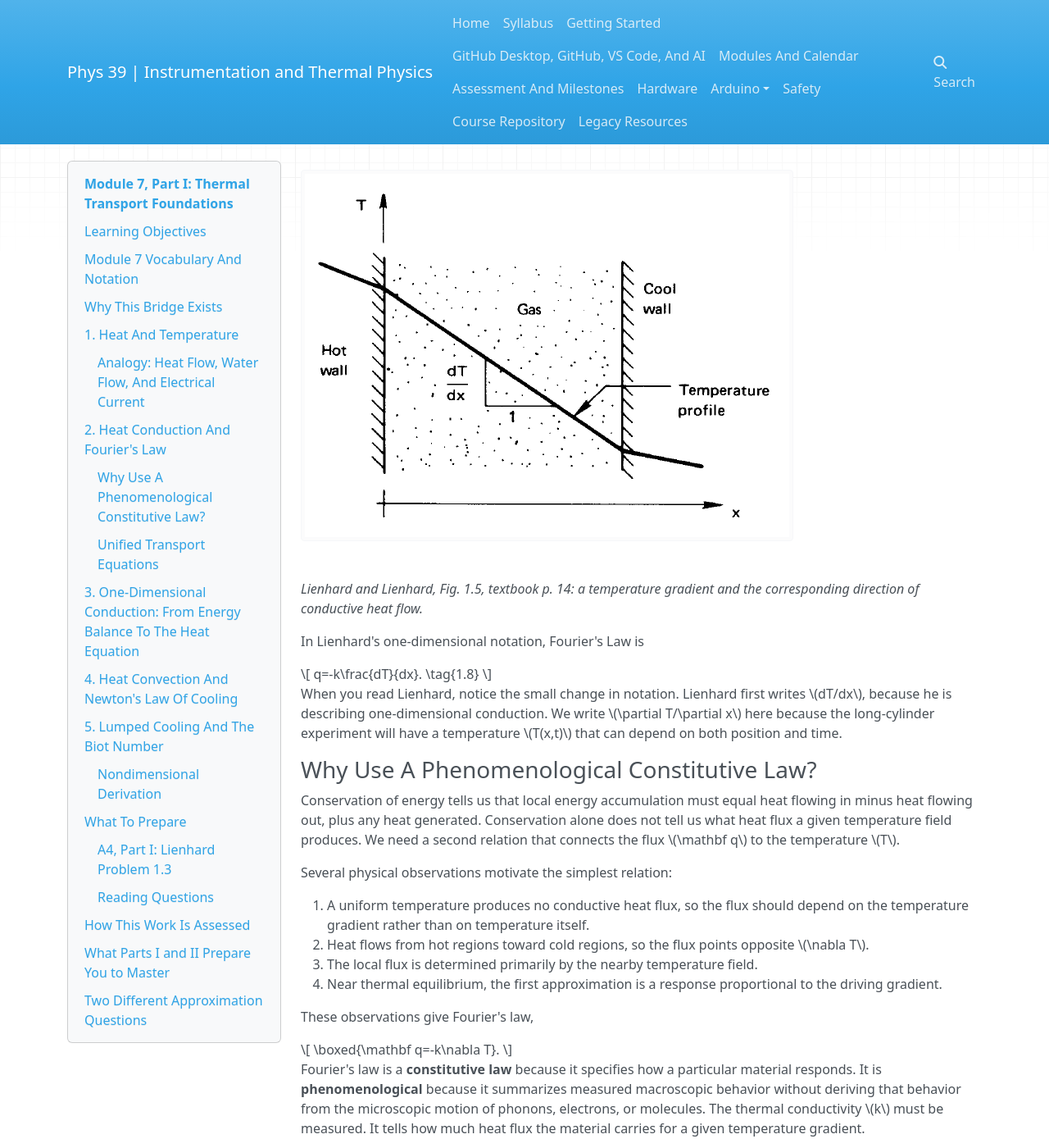
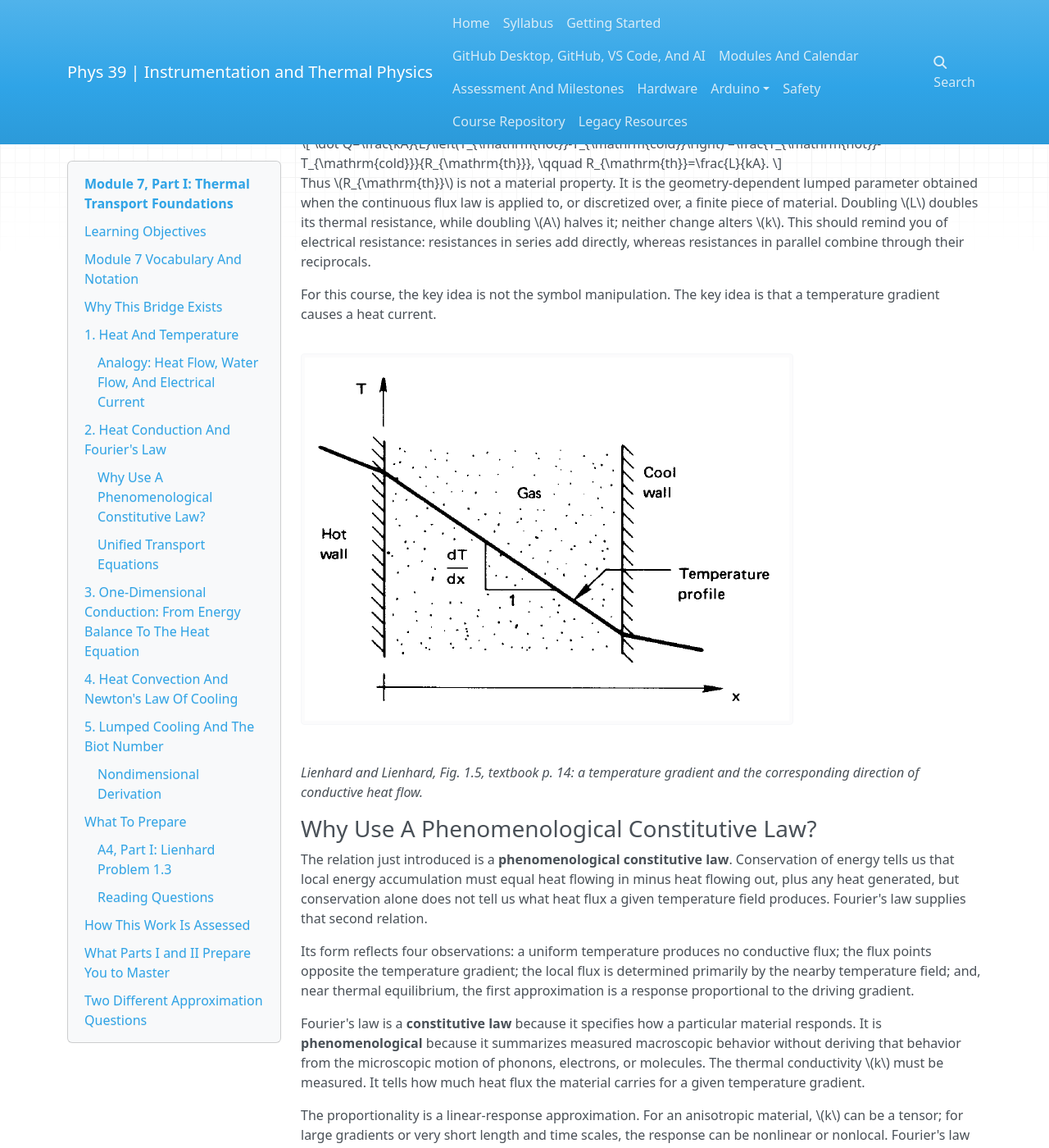
Before and after one commit to SethFraden/Phys39F26-course, an MkDocs documentation site: the page built from course/labs/theory-bridge-chapter-1/index.md, in a window 1280 px wide and 1400 px high, scrolled down 5453 px. Shown: the whole window at 82% size. Built offline with MkDocs 1.6.1, drawn with Linux system fonts in a browser that asks for light colours; a script that is not in the unit is left out; some of the changed text lies outside the part shown.

Commit message:
Tighten Module 7 Fourier law introduction

```diff
--- a/course/labs/theory-bridge-chapter-1/index.md
+++ b/course/labs/theory-bridge-chapter-1/index.md
@@ -234,16 +234,26 @@
 | Section 1.3, p. 13, line beginning "The direction of heat flow," through Eq. (1.9) | In one-dimensional steady conduction, Lienhard often rewrites the law with positive \(\Delta T\) and positive \(q\). |
 | Section 1.3, p. 13, line beginning "Notice that," through Eq. (1.10) | For the same heat flux, a material with larger \(k\) needs a smaller temperature gradient. |
 
-Fourier's Law says that heat flows from hot regions toward cold regions. In one
-dimension,
+For an isotropic material, Fourier's Law has the general form
+
+\[
+\mathbf q=-k\nabla T.
+\]
+
+The heat-flux vector \(\mathbf q\) points opposite the temperature gradient:
+heat flows from hot regions toward cold regions. In one dimension, this becomes
 
 \[
 q_x=-k\frac{\partial T}{\partial x}.
 \]
 
 Here \(q_x\) is heat flux in W/m\(^2\), \(k\) is thermal conductivity in
-W/(m K), and \(\partial T/\partial x\) is the temperature gradient. The minus
+W/(m K), and \(\partial T/\partial x\) is the temperature gradient in K/m. The minus
 sign matters: heat flows in the direction of decreasing temperature.
+
+Lienhard writes \(dT/dx\) when discussing one-dimensional steady conduction.
+We use \(\partial T/\partial x\) because the long-cylinder experiment will have
+a temperature \(T(x,t)\) that can depend on both position and time.
 
 For a rod with cross-sectional area \(A\), the heat-flow rate is
 
@@ -273,7 +283,9 @@
 geometry-dependent lumped parameter obtained when the continuous flux law is
 applied to, or discretized over, a finite piece of material. Doubling \(L\)
 doubles its thermal resistance, while doubling \(A\) halves it; neither change
-alters \(k\).
+alters \(k\). This should remind you of electrical resistance: resistances in
+series add directly, whereas resistances in parallel combine through their
+reciprocals.
 
 For this course, the key idea is not the symbol manipulation. The key idea is
 that a temperature gradient causes a heat current.
@@ -283,40 +295,19 @@
 *Lienhard and Lienhard, Fig. 1.5, textbook p. 14: a temperature gradient and
 the corresponding direction of conductive heat flow.*
 
-In Lienhard's one-dimensional notation, Fourier's Law is
-
-\[
-q=-k\frac{dT}{dx}.
-\tag{1.8}
-\]
-
-When you read Lienhard, notice the small change in notation. Lienhard first
-writes \(dT/dx\), because he is describing one-dimensional conduction. We write
-\(\partial T/\partial x\) here because the long-cylinder experiment will have a
-temperature \(T(x,t)\) that can depend on both position and time.
-
 ### Why Use A Phenomenological Constitutive Law?
 
+The relation just introduced is a **phenomenological constitutive law**.
 Conservation of energy tells us that local energy accumulation must equal heat
-flowing in minus heat flowing out, plus any heat generated. Conservation alone
-does not tell us what heat flux a given temperature field produces. We need a
-second relation that connects the flux $\mathbf q$ to the temperature $T$.
+flowing in minus heat flowing out, plus any heat generated, but conservation
+alone does not tell us what heat flux a given temperature field produces.
+Fourier's law supplies that second relation.
 
-Several physical observations motivate the simplest relation:
-
-1. A uniform temperature produces no conductive heat flux, so the flux should
-   depend on the temperature gradient rather than on temperature itself.
-2. Heat flows from hot regions toward cold regions, so the flux points opposite
-   $\nabla T$.
-3. The local flux is determined primarily by the nearby temperature field.
-4. Near thermal equilibrium, the first approximation is a response proportional
-   to the driving gradient.
-
-These observations give Fourier's law,
-
-\[
-\boxed{\mathbf q=-k\nabla T}.
-\]
+Its form reflects four observations: a uniform temperature produces no
+conductive flux; the flux points opposite the temperature gradient; the local
+flux is determined primarily by the nearby temperature field; and, near
+thermal equilibrium, the first approximation is a response proportional to
+the driving gradient.
 
 Fourier's law is a **constitutive law** because it specifies how a particular
 material responds. It is **phenomenological** because it summarizes measured
```
